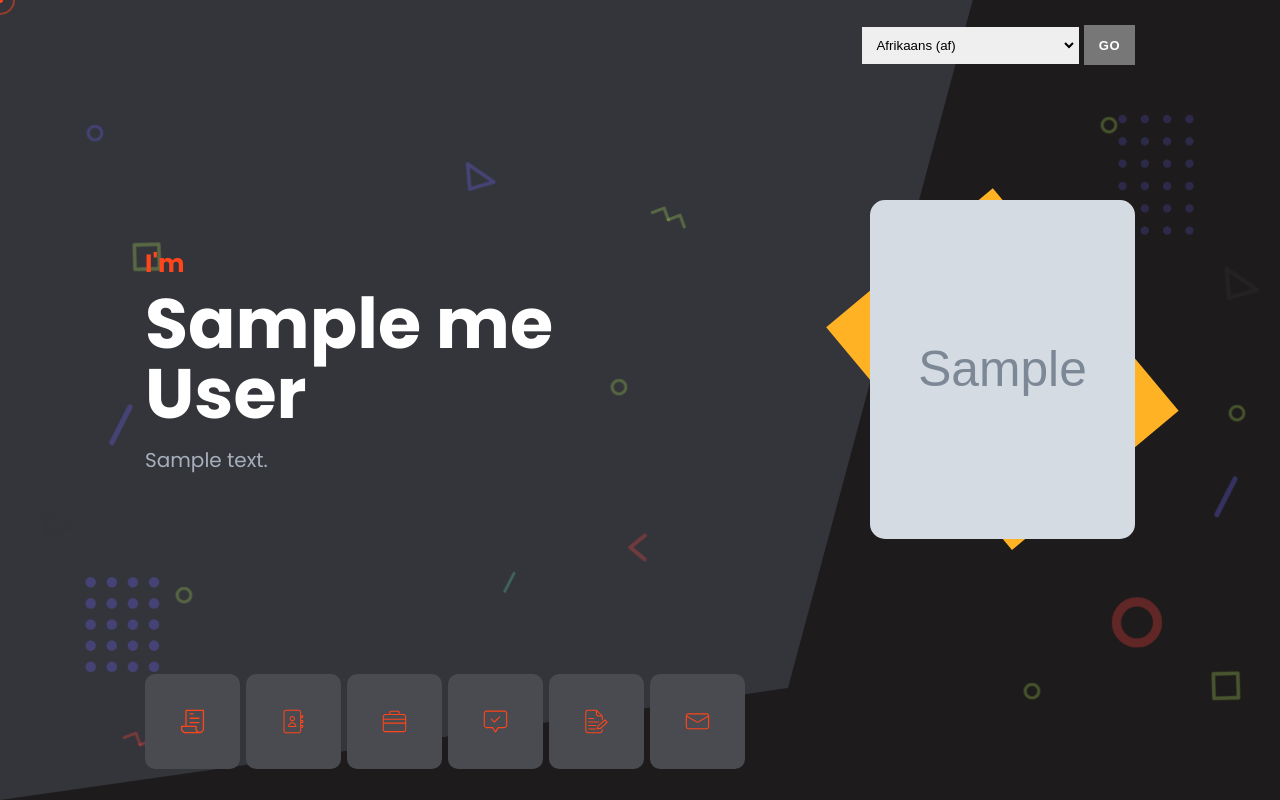
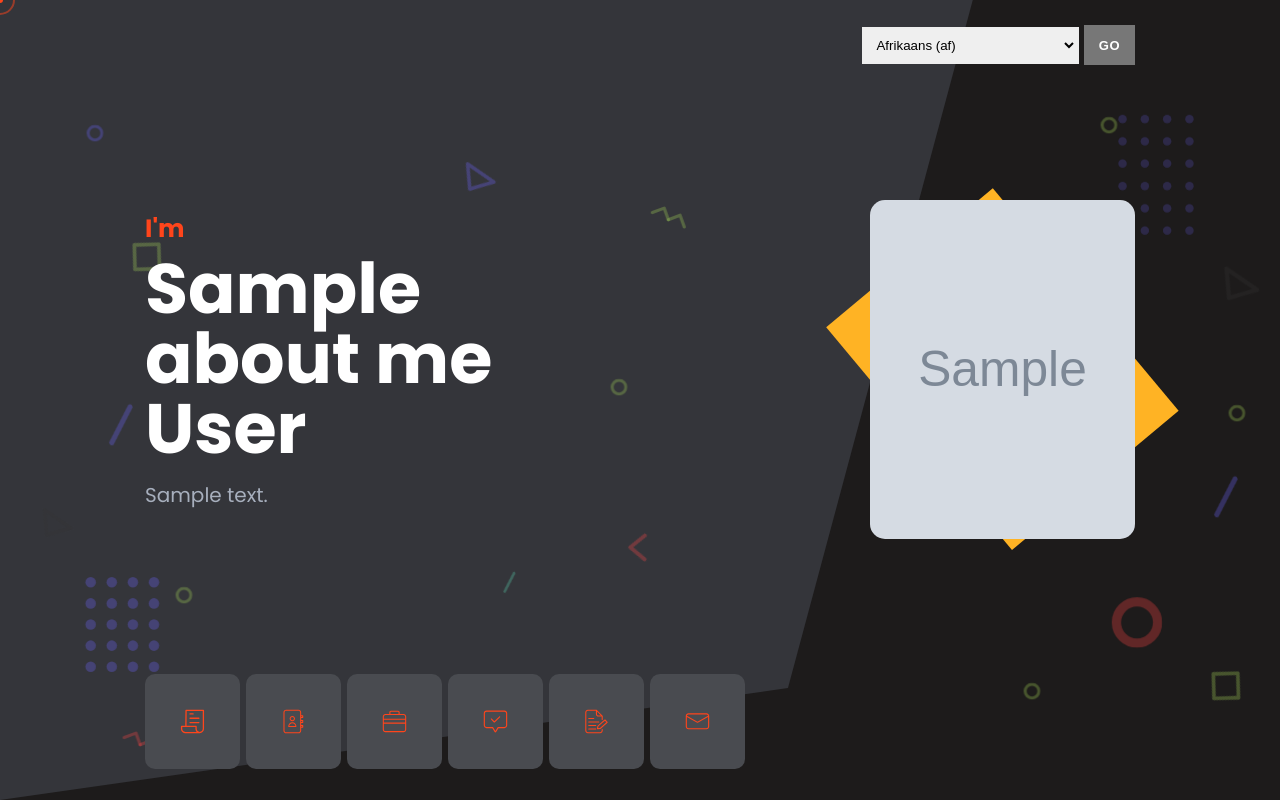
Before and after one commit to alisharafi88/Personal_website, a Django app: template templates/-base.html in a window 1280 px wide. Run offline with Django 4.2, Linux system fonts and the light colour scheme; the template is opened without the code that fills it: most values are stand-ins (such as "Sample title", 1, 10 or a date in 2020); grey boxes marked "Sample" are stand-in pictures; some libraries are stand-ins or nearby versions.

Commit message:
modify HomeView and rm homeapps context_processor

```diff
--- a/config/settings.py
+++ b/config/settings.py
@@ -68,7 +68,6 @@ TEMPLATES = [
                 'django.contrib.auth.context_processors.auth',
                 'django.contrib.messages.context_processors.messages',
                 # Me
-                'home.context_processor.me',
                 'resumes.context_processor.resume',
                 'portfolio.context_processor.portfolio',
                 'comments.context_processor.comments',
--- a/home/models.py
+++ b/home/models.py
@@ -23,6 +23,7 @@ class AboutMe(models.Model):
 
     class Meta:
         indexes = [GinIndex(fields=["i18n"])]
+        verbose_name_plural = "About Me"
 
     def get_age_year(self):
         return datetime.now().year - self.age.year
--- a/home/views.py
+++ b/home/views.py
@@ -1,8 +1,10 @@
 from django.shortcuts import render, get_object_or_404
 from django.views import View
 
+from .models import AboutMe
 
 
 class HomeView(View):
     def get(self, request):
-        return render(request, '-base.html')
+        about_me = get_object_or_404(AboutMe, pk=1)
+        return render(request, '-base.html', {'about_me': about_me})
--- a/templates/inc/hero.html
+++ b/templates/inc/hero.html
@@ -6,13 +6,13 @@
             <div class="main_info">
                 <div class="left">
                     <span class="subtitle">{% trans "I'm" %}</span>
-                    <h3 class="name">{{ me.name_i18n }} {{ me.last_name_i18n }}</h3>
-                    <p class="text">{{ me.summery_text_i18n }}</p>
+                    <h3 class="name">{{ about_me.name_i18n }} {{ about_me.last_name_i18n }}</h3>
+                    <p class="text">{{ about_me.bio_i18n }}</p>
                 </div>
                 <div class="right">
                     <div class="image">
                         <img src="{% static 'img/thumbs/47-60.jpg' %}" alt=""/>
-                        <div class="main" data-img-url="{{ me.image.url }}"></div>
+                        <div class="main" data-img-url="{{ about_me.image.url }}"></div>
                     </div>
                 </div>
             </div>
--- a/templates/inc/main/about.html
+++ b/templates/inc/main/about.html
@@ -8,10 +8,10 @@
             <div class="left_inner">
                 <div class="image">
                     <img src="{% static 'img/thumbs/35-44.jpg' %}" alt=""/>
-                    {% if me.file %}
-                        <div class="main" data-img-url="{{ me.file.url }}"></div>
+                    {% if about_me.file %}
+                        <div class="main" data-img-url="{{ about_me.file.url }}"></div>
                     {% else %}
-                        <div class="main" data-img-url="{{ me.image.url }}"></div>
+                        <div class="main" data-img-url="{{ about_me.image.url }}"></div>
 
                     {% endif %}
                 </div>
@@ -19,23 +19,23 @@
                     <ul>
                         <li>
                             <h3>{% trans 'Name' %}</h3>
-                            <span>{{ me.name_i18n }} {{ me.last_name_i18n }}</span>
+                            <span>{{ about_me.name_i18n }} {{ about_me.last_name_i18n }}</span>
                         </li>
                         <li>
                             <h3>{% trans 'age' %}</h3>
-                            <span>{{ me.get_age_year|translate }}</span>
+                            <span>{{ about_me.get_age_year|translate }}</span>
                         </li>
                         <li>
                             <h3>{% trans 'Email' %}</h3>
-                            <span>{{ me.email }}</span>
+                            <span>{{ about_me.email }}</span>
                         </li>
                         <li>
                             <h3>{% trans 'Phone' %}</h3>
-                            <span>{{ me.phone_number|translate }}</span>
+                            <span>{{ about_me.phone_number|translate }}</span>
                         </li>
                         <li>
                             <h3>{% trans 'Nationality' %}</h3>
-                            <span>{{ me.nationality_i18n }}</span>
+                            <span>{{ about_me.nationality_i18n }}</span>
                         </li>
                     </ul>
                 </div>
@@ -44,13 +44,13 @@
         <div class="right">
             <div class="iknow_tm_main_title">
                 <span>{% trans 'About Me' %}</span>
-                <h3>{{ me.summery_text_i18n }}</h3>
+                <h3>{{ about_me.bio_i18n }}</h3>
             </div>
             <div class="bigger_text">
                 <p></p>
             </div>
             <div class="text">
-                <p>{{ me.text_i18n|safe }}</p>
+                <p>{{ about_me.description_i18n|safe }}</p>
             </div>
         </div>
     </div>
```
Also changed, not shown: home/context_processor.py (deleted, +0 -9 lines).
